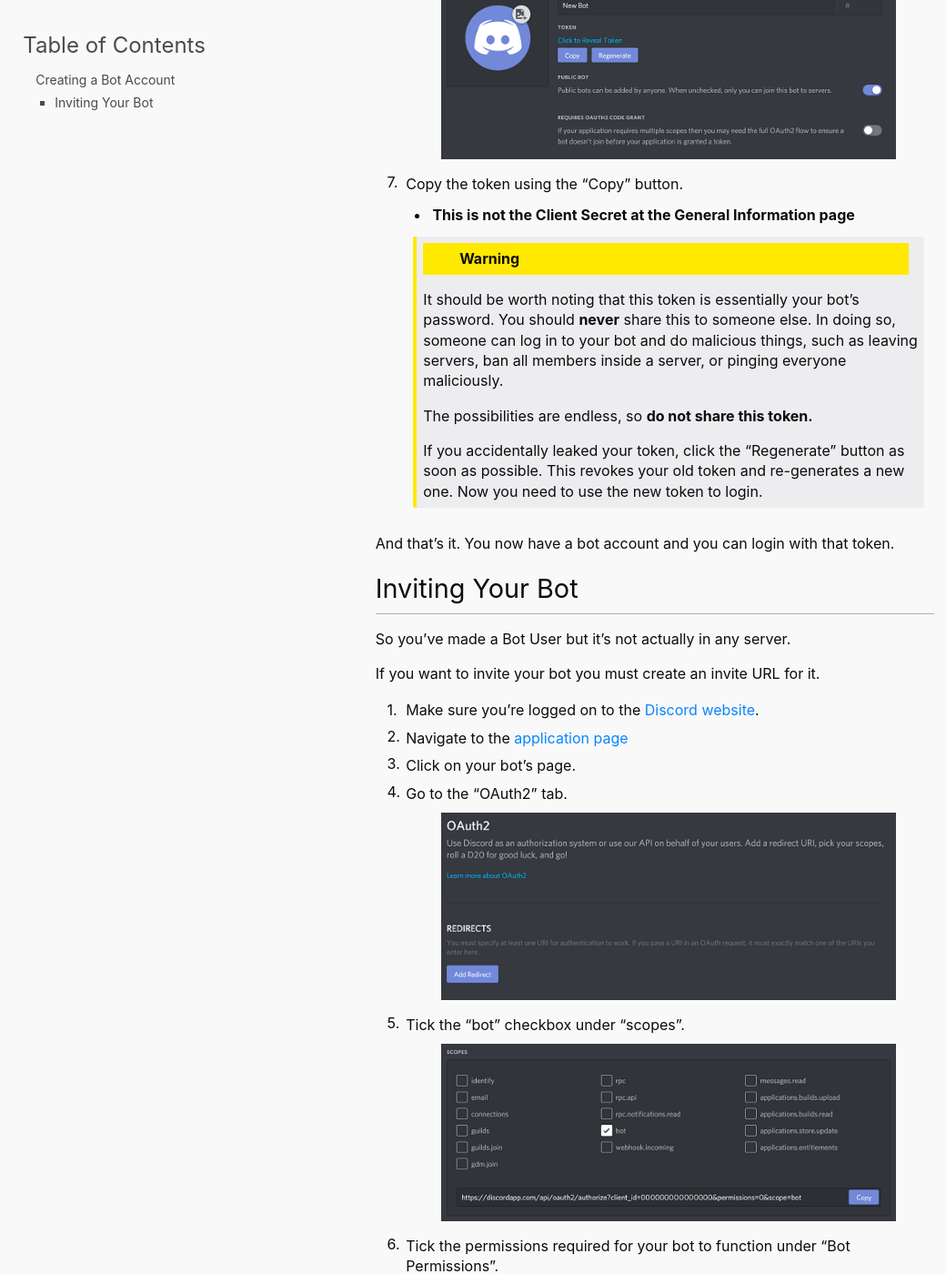
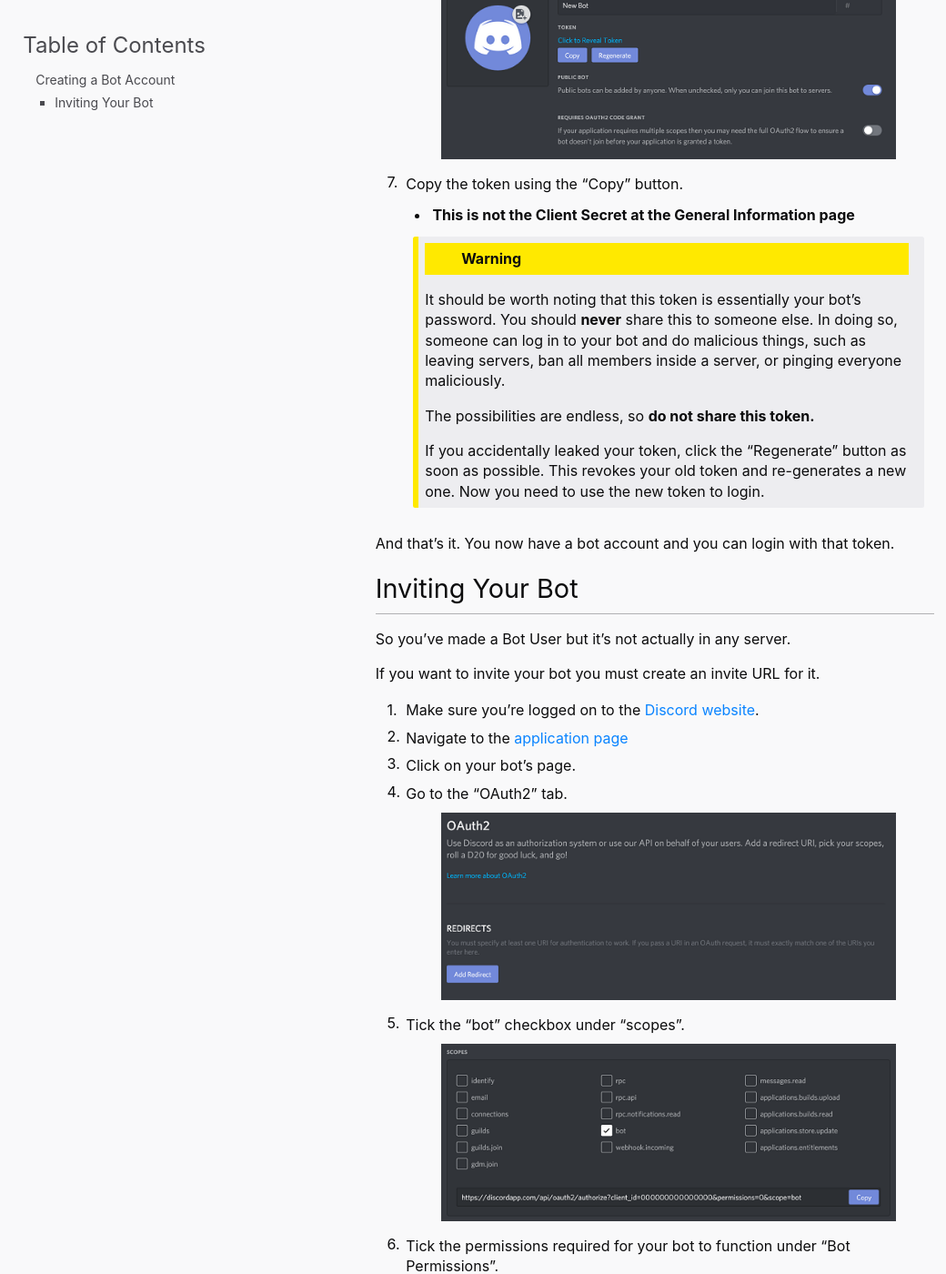
Before and after one commit to Rapptz/discord.py, a Sphinx documentation site: the page built from docs/discord.rst, in a window 1280 px wide and 1400 px high, scrolled down 1382 px. Shown: the whole window at 91% size, without its empty margins (0-1040 px from the left). Built offline with Sphinx 7.4.7, drawn with Linux system fonts in a browser that asks for light colours; pages that are not in the unit, such as notebooks, are missing from menus.

Commit message:
Thicken admonition borders a little

```diff
--- a/docs/_static/style.css
+++ b/docs/_static/style.css
@@ -710,7 +710,7 @@
   padding-bottom: 0.8em;
   margin: 0.8em 0;
   border-radius: 2.5px;
-  border-left-width: 4px;
+  border-left-width: 6px;
   border-left-style: solid;
   background-color: var(--admonition-background);
 }
```
